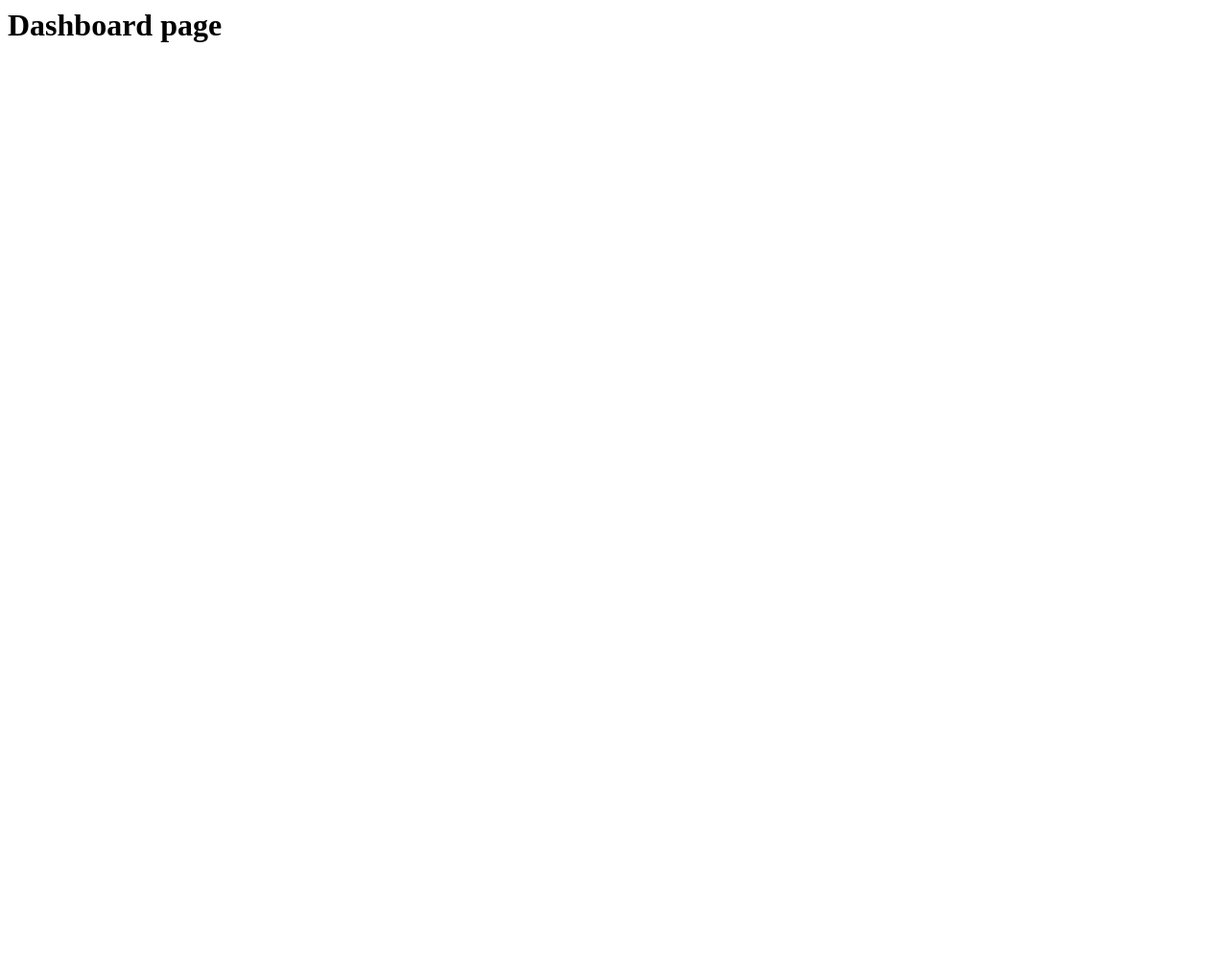
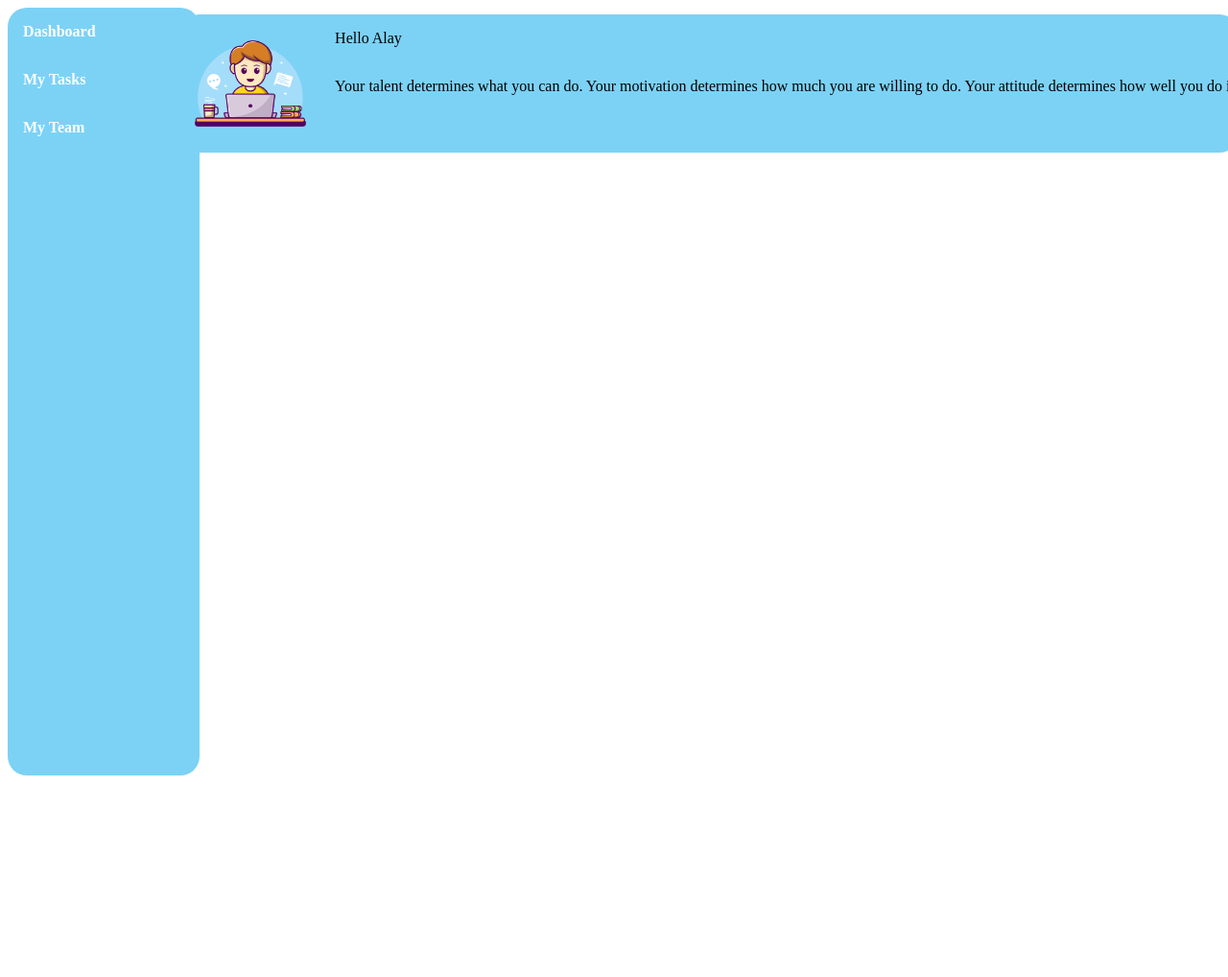
Before and after one commit to pk-pranavv/ProjectManagementPortal, a Flask app: page /dashboard in a window 1280 px wide. Before the commit the page is almost empty. Shown: the whole page at 96% size. Before the commit the page ends 44 px from the top, so only its background shows below. Run offline with Flask 2, Linux system fonts and the light colour scheme.

Commit message:
added dashboard

```diff
--- a/static/styles/dashboard.css
+++ b/static/styles/dashboard.css
@@ -1,12 +1,15 @@
 
 .sidebar {
     margin: 0;
+    margin-top: 0;
     padding: 0;
     width: 200px;
-    background-color: #f1f1f1;
+    background-color: #7CD2F5;
     position: fixed;
     height: 100%;
     overflow: auto;
+    border-radius: 20px;
+    color: aliceblue;
   }
 
   .sidebar a {
@@ -14,6 +17,8 @@
     color: black;
     padding: 16px;
     text-decoration: none;
+    color: white;
+    font-weight: bold;
   }
 
   .sidebar a.active {
@@ -30,6 +35,34 @@
     margin-left: 200px;
     padding: 1px 16px;
     height: 1000px;
+  }
+
+  div.topdiv {
+    position: fixed;
+    border-radius: 20px;
+    background-color: #7CD2F5;
+    top: 15;
+    width: 100%;
+    display: flex;
+    height: 9rem;
+    width: max-content;
+    align-items: left;
+
+  }
+  div.topcontent{
+      display: flex;
+      flex-direction: column;
+      margin: 0;
+  }
+  p{
+      margin-left: 1rem;
+      padding: 0;
+  }
+  img{
+      height: 9rem;
+      width: 9rem;
+      display: flex;
+      border-radius: 20px;
   }
 
   @media screen and (max-width: 700px) {
--- a/templates/dashboard.html
+++ b/templates/dashboard.html
@@ -3,6 +3,28 @@
 
     </head>
     <body>
-        <h1>Dashboard page</h1>
+        <html>
+    <head>
+        <link rel= "stylesheet" type= "text/css" href= "{{ url_for('static',filename='styles/dashboard.css') }}">
+
+    </head>
+    <body>
+        <div class="sidebar">
+            <a href="/dashboard">Dashboard</a>
+            <a href="/tasks">My Tasks</a>
+            <a href="team">My Team</a>
+        </div>
+        <div class="content">
+            <div class="topdiv">
+                <img src="{{url_for('static', filename='images/user.jpg')}}"/>
+                <div class="topcontent">
+                    <p>    Hello Alay</p>
+                    <p>    Your talent determines what you can do. Your motivation determines how much you are willing to do. Your attitude determines how well you do it.</p>
+                </div>
+            </div>
+        </div>
+
     </body>
 </html>
+    </body>
+</html>
```
Also changed, not shown: static/images/user.jpg (added).
